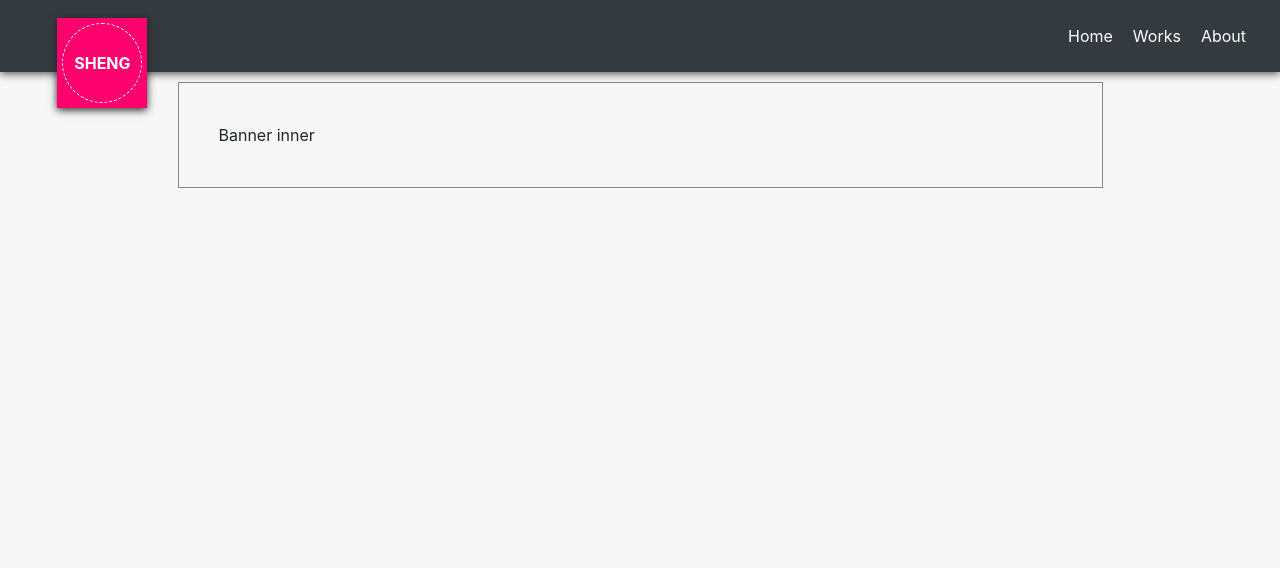
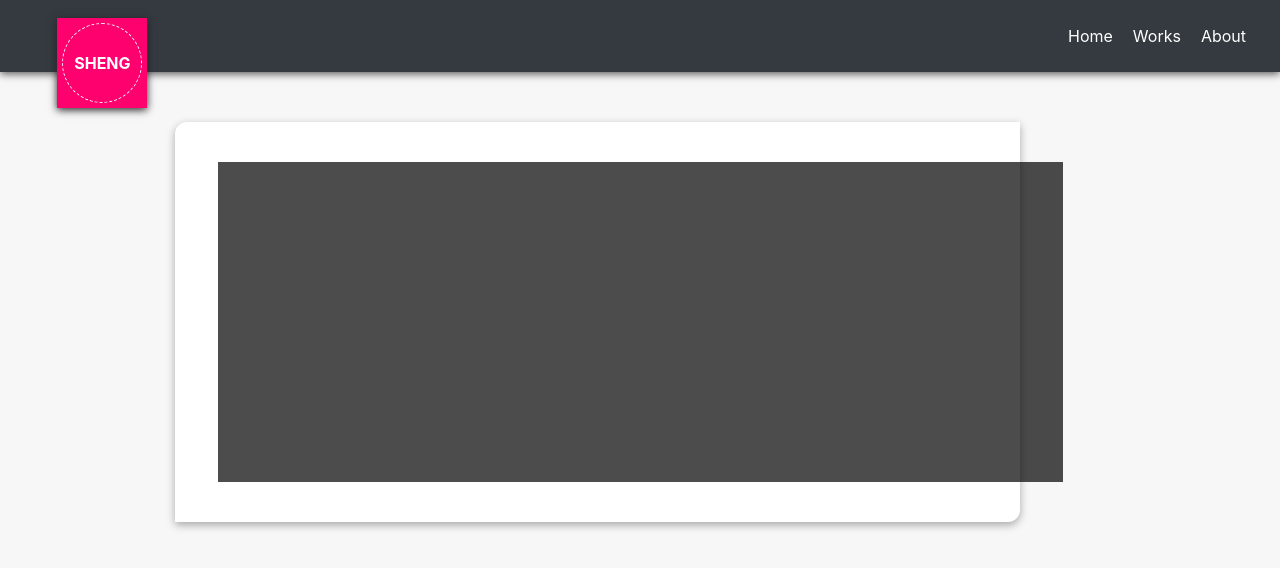
Before and after one commit to CopyDemon/Shengdesign_React, a React (Create React App) app in the folder shengdesign_react/: page / in a window 1280 px wide. Shown: the top 568 px of the page. Built offline with nearby package versions, Linux system fonts and the light colour scheme.

Commit message:
start working on banner

```diff
--- a/shengdesign_react/src/component/Site_banner/Banner_inner/Banner_inner.js
+++ b/shengdesign_react/src/component/Site_banner/Banner_inner/Banner_inner.js
@@ -6,12 +6,11 @@ import classSelector from './Banner_inner.module.css';
 
 const Banner_inner = props =>{
     return(
-        <Container
-            id="banner_inner"
-        >
-            <Row
-            className={`${classSelector.banner_inner_main_container}  col-lg-10 col-md-10 col-sm-12 mx-auto`}>
-                Banner inner
+        <Container id="banner_inner">
+            <Row className={`${classSelector.banner_inner_main_container}  col-lg-10 col-md-10 col-sm-12 mx-auto`}>
+                <div className={`${classSelector.banner_content_container}`}>
+                    <span className={`${classSelector.banner_content_bg}`}></span>
+                </div>
             </Row>
         </Container>
     )
--- a/shengdesign_react/src/component/Site_banner/Banner_inner/Banner_inner.module.css
+++ b/shengdesign_react/src/component/Site_banner/Banner_inner/Banner_inner.module.css
@@ -1,4 +1,25 @@
 .banner_inner_main_container{
     padding:40px;
-    border: 1px solid #868686;
 }
+
+.banner_content_container{
+    position: relative;
+    left: -5%;
+    width: 100%;
+    height: 50vh;
+    background: white;
+    box-shadow: 0px 3px 8px #a7a7a7;
+    border-top-left-radius: 12px;
+    border-bottom-right-radius: 12px;
+}
+
+.banner_content_bg{
+    position: absolute;
+    width: 100%;
+    height: 80%;
+    top: 50%;
+    left: 5%;
+    transform:translateY(-50%);
+    background: #000;
+    opacity: .7;
+}
```
